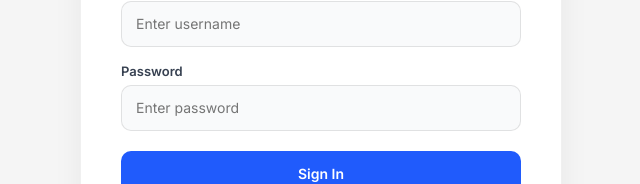
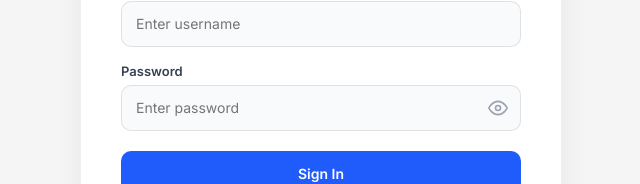
Before and after one commit to BimaSurya00/stockbit-dashboard, a Vue app in the folder frontend/: page /login in a window 1280 px wide. Shown: the part 396-580 px from the top of the page, without its empty margins (319-959 px from the left). Built offline with nearby package versions, Linux system fonts and the light colour scheme.

Commit message:
fix routing: separate App shell and DashboardPage

```diff
--- a/frontend/src/components/LoginPage.vue
+++ b/frontend/src/components/LoginPage.vue
@@ -9,6 +9,7 @@ const router = useRouter()
 const form = reactive({ username: '', password: '' })
 const loading = ref(false)
 const error = ref('')
+const showPassword = ref(false)
 
 async function login() {
   loading.value = true
@@ -45,7 +46,17 @@ async function login() {
         </div>
         <div class="field">
           <label>Password</label>
-          <input v-model="form.password" type="password" placeholder="Enter password" autocomplete="current-password" required />
+          <div class="password-wrap">
+            <input v-model="form.password" :type="showPassword ? 'text' : 'password'" placeholder="Enter password" autocomplete="current-password" required />
+            <button type="button" class="eye-btn" @click="showPassword = !showPassword" tabindex="-1">
+              <svg v-if="!showPassword" width="20" height="20" viewBox="0 0 24 24" fill="none" stroke="currentColor" stroke-width="2" stroke-linecap="round" stroke-linejoin="round">
+                <path d="M1 12s4-8 11-8 11 8 11 8-4 8-11 8-11-8-11-8z"/><circle cx="12" cy="12" r="3"/>
+              </svg>
+              <svg v-else width="20" height="20" viewBox="0 0 24 24" fill="none" stroke="currentColor" stroke-width="2" stroke-linecap="round" stroke-linejoin="round">
+                <path d="M17.94 17.94A10.07 10.07 0 0 1 12 20c-7 0-11-8-11-8a18.45 18.45 0 0 1 5.06-5.94M9.9 4.24A9.12 9.12 0 0 1 12 4c7 0 11 8 11 8a18.5 18.5 0 0 1-2.16 3.19m-6.72-1.07a3 3 0 1 1-4.24-4.24"/><line x1="1" y1="1" x2="23" y2="23"/>
+              </svg>
+            </button>
+          </div>
         </div>
 
         <div v-if="error" class="login-error">{{ error }}</div>
@@ -145,6 +156,55 @@ async function login() {
   box-shadow: 0 0 0 3px rgba(32,91,252,0.1);
 }
 
+.password-wrap {
+  position: relative;
+  display: flex;
+  align-items: center;
+}
+
+.password-wrap input {
+  flex: 1;
+  height: 44px;
+  padding: 0 44px 0 14px;
+  border: 1px solid rgba(0,0,0,0.1);
+  border-radius: 10px;
+  font-family: inherit;
+  font-size: 14px;
+  color: #1E1E1E;
+  background: #F9FAFB;
+  outline: none;
+  transition: all 0.2s;
+}
+
+.password-wrap input:focus {
+  border-color: #205BFC;
+  background: #fff;
+  box-shadow: 0 0 0 3px rgba(32,91,252,0.1);
+}
+
+.eye-btn {
+  position: absolute;
+  right: 6px;
+  top: 50%;
+  transform: translateY(-50%);
+  width: 34px;
+  height: 34px;
+  border: none;
+  background: transparent;
+  color: #9CA3AF;
+  cursor: pointer;
+  border-radius: 6px;
+  display: flex;
+  align-items: center;
+  justify-content: center;
+  transition: all 0.2s;
+}
+
+.eye-btn:hover {
+  color: #374151;
+  background: rgba(0,0,0,0.04);
+}
+
 .login-error {
   padding: 10px 14px;
   background: rgba(239,58,58,0.06);
```
